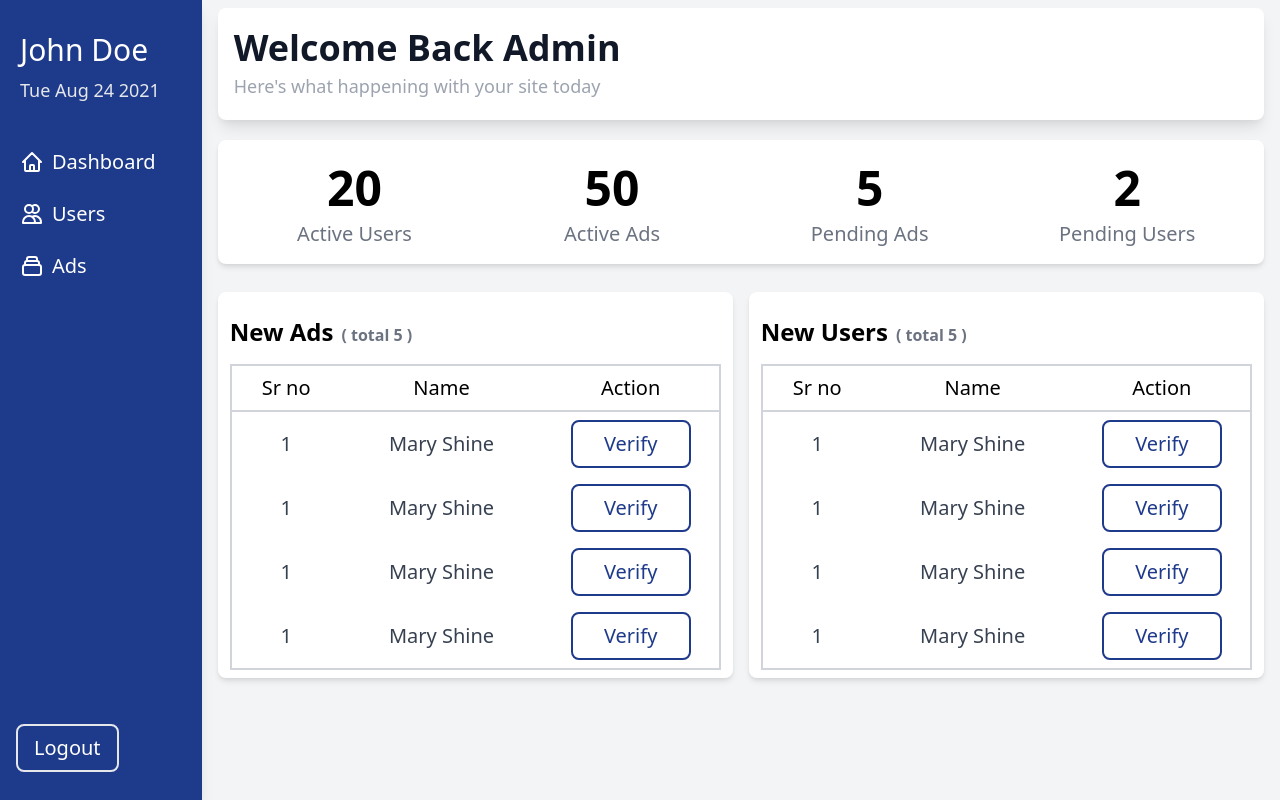
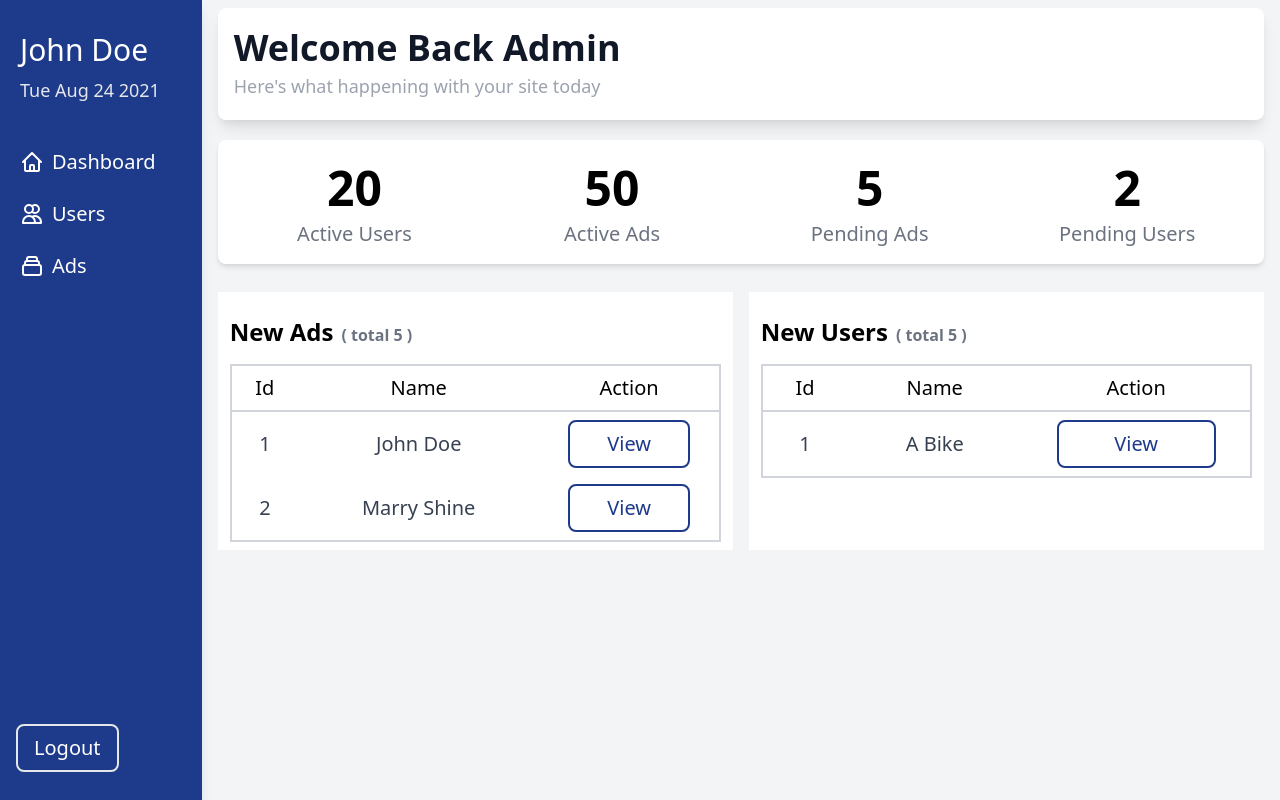
Before and after one commit to saket2001/sem5-admin-side, a Next.js app: page / in a window 1280 px wide. Built offline with nearby package versions, Linux system fonts and the light colour scheme.

Commit message:
updated user page

```diff
--- a/components/Table.js
+++ b/components/Table.js
@@ -2,7 +2,19 @@ import Link from "next/link";
 import React from "react";
 import Button from "./Button";
 
-export default function Table({ heading }) {
+export default function Table({ heading, data }) {
+  const tableContent = data.map((d) => (
+    <div className="table-row hover:bg-gray-200 smooth-trans ">
+      <div className="table-cell text-center p-2">{d.id}</div>
+      <div className="table-cell text-center p-2">{d.name}</div>
+      <div className="table-cell text-center p-2">
+        <Button classes="md:w-3/4 mx-auto text-blue-900 cursor-pointer border-2 hover:bg-blue-900 border-blue-900 hover:text-white smooth-trans">
+          <Link href={d.buttonLink}>{d.buttonText}</Link>
+        </Button>
+      </div>
+    </div>
+  ));
+
   return (
     <div className="card">
       <h2 className="h4 my-2">
@@ -12,50 +24,11 @@ export default function Table({ heading }) {
       <div className="table w-full py-4 px-2 border-collapse border-2 border-gray-300 text-gray-700">
         <div className="table-row-group">
           <div className="table-row border-2 border-gray-300 text-black font-medium">
-            <div className="table-cell text-center p-2 font-medium">Sr no</div>
+            <div className="table-cell text-center p-2 font-medium">Id</div>
             <div className="table-cell text-center p-2 font-medium">Name</div>
             <div className="table-cell text-center p-2 font-medium">Action</div>
           </div>
-
-          <div className="table-row hover:bg-gray-200 smooth-trans ">
-            <div className="table-cell text-center p-2">1</div>
-            <div className="table-cell text-center p-2">Mary Shine</div>
-            <div className="table-cell text-center p-2">
-              <Button classes="md:w-3/4 mx-auto text-blue-900 cursor-pointer border-2 hover:bg-blue-900 border-blue-900 hover:text-white smooth-trans">
-                <Link href="/ads">Verify</Link>
-              </Button>
-            </div>
-          </div>
-
-          <div className="table-row hover:bg-gray-200 smooth-trans ">
-            <div className="table-cell text-center p-2">1</div>
-            <div className="table-cell text-center p-2">Mary Shine</div>
-            <div className="table-cell text-center p-2">
-              <Button classes="md:w-3/4 mx-auto text-blue-900 cursor-pointer border-2 hover:bg-blue-900 border-blue-900 hover:text-white smooth-trans">
-                <Link href="/ads">Verify</Link>
-              </Button>
-            </div>
-          </div>
-
-          <div className="table-row hover:bg-gray-200 smooth-trans ">
-            <div className="table-cell text-center p-2">1</div>
-            <div className="table-cell text-center p-2">Mary Shine</div>
-            <div className="table-cell text-center p-2">
-              <Button classes="md:w-3/4 mx-auto text-blue-900 cursor-pointer border-2 hover:bg-blue-900 border-blue-900 hover:text-white smooth-trans">
-                <Link href="/ads">Verify</Link>
-              </Button>
-            </div>
-          </div>
-
-          <div className="table-row hover:bg-gray-200 smooth-trans ">
-            <div className="table-cell text-center p-2">1</div>
-            <div className="table-cell text-center p-2">Mary Shine</div>
-            <div className="table-cell text-center p-2">
-              <Button classes="md:w-3/4 mx-auto text-blue-900 cursor-pointer border-2 hover:bg-blue-900 border-blue-900 hover:text-white smooth-trans">
-                <Link href="/ads">Verify</Link>
-              </Button>
-            </div>
-          </div>
+          {tableContent}
         </div>
       </div>
     </div>
--- a/pages/index.js
+++ b/pages/index.js
@@ -2,6 +2,30 @@ import Head from "next/head";
 import InfoCard from "../components/InfoCard";
 import Layout from "../components/Layout";
 import Table from "../components/Table";
+
+const tableData1 = [
+  {
+    id: 1,
+    name: "John Doe",
+    buttonText: "View",
+    buttonLink: "/users/1234",
+  },
+  {
+    id: 2,
+    name: "Marry Shine",
+    buttonText: "View",
+    buttonLink: "/users/234",
+  },
+];
+
+const tableData2 = [
+  {
+    id: 1,
+    name: "A Bike",
+    buttonText: "View",
+    buttonLink: "/ads",
+  },
+];
 
 export default function Home() {
   return (
@@ -22,8 +46,8 @@ export default function Home() {
           </div>
           <InfoCard />
           <div className="w-full grid grid-cols-1 mt-4 gap-4 md:grid-cols-2">
-            <Table heading="New Ads" />
-            <Table heading="New Users" />
+            <Table heading="New Ads" data={tableData1} />
+            <Table heading="New Users" data={tableData2} />
           </div>
         </main>
       </Layout>
--- a/pages/users/[userId]/index.js
+++ b/pages/users/[userId]/index.js
@@ -2,6 +2,48 @@ import Head from "next/head";
 import Layout from "../../../components/Layout";
 import Button from "../../../components/Button";
 import FakeInput from "../../../components/FakeInput";
+import Table from "../../../components/Table";
+
+const tableData1 = [
+  {
+    id: 1,
+    name: "A Book",
+    buttonText: "View",
+    buttonLink: "/ads",
+  },
+  {
+    id: 2,
+    name: "A Car",
+    buttonText: "View",
+    buttonLink: "/ads",
+  },
+];
+
+const tableData2 = [
+  {
+    id: 1,
+    name: "A Bike",
+    buttonText: "View",
+    buttonLink: "/ads",
+  },
+];
+
+const userData = {
+  id: 1234,
+  name: "John doe",
+  username: "@JohnD12",
+  email: "Johndoe12@gmail.com",
+  age: 30,
+  contact: "983012141",
+  location: {
+    address:
+      "Lorem ipsum dolor sit amet consectetur adipisicing elit. Quis sunt ducimus ratione amet? Animi sunt corrupti temporibus alias repellendus culpa!",
+    state: "Maharashtra",
+    city: "Mumbai",
+    code: "49932",
+  },
+  status: "Verified User",
+};
 
 export default function userPage() {
   return (
@@ -29,8 +71,10 @@ export default function userPage() {
               />
             </svg>
             <div className="flex flex-col py-2">
-              <p className="text-lg text-gray-400">@JohnD12</p>
-              <h2 className="text-2xl md:text-4xl font-bold">John Doe</h2>
+              <p className="text-lg text-gray-400">{userData.username}</p>
+              <h2 className="text-2xl md:text-4xl font-bold">
+                {userData.name}
+              </h2>
               <div className="w-auto flex flex-row bg-blue-900 px-3 py-1 my-1 rounded-lg">
                 <svg
                   xmlns="http://www.w3.org/2000/svg"
@@ -46,7 +90,7 @@ export default function userPage() {
                     d="M5 13l4 4L19 7"
                   />
                 </svg>
-                <p className="text-white text-md">Verified User</p>
+                <p className="text-white text-md">{userData.status}</p>
               </div>
             </div>
           </div>
@@ -55,18 +99,15 @@ export default function userPage() {
             <h2 className="text-2xl md:text-3xl font-semibold my-1">
               Profile Info
             </h2>
-            <FakeInput label="Name" text="John Doe" />
-            <FakeInput label="Username" text="@JohnD12" />
-            <FakeInput label="Email" text="Johndoe12@gmail.com" />
-            <FakeInput label="Age" text="30" />
-            <FakeInput label="Contact No" text="910201201" />
-            <FakeInput
-              label="Address"
-              text="Lorem ipsum dolor sit amet consectetur adipisicing elit. Quis sunt ducimus ratione amet? Animi sunt corrupti temporibus alias repellendus culpa!"
-            />
-            <FakeInput label="State" text="Maharashtra" />
-            <FakeInput label="City" text="Mumbai" />
-            <FakeInput label="Pin code" text="301011" />
+            <FakeInput label="Name" text={userData.name} />
+            <FakeInput label="Username" text={userData.username} />
+            <FakeInput label="Email" text={userData.email} />
+            <FakeInput label="Age" text={userData.age} />
+            <FakeInput label="Contact No" text={userData.contact} />
+            <FakeInput label="Address" text={userData.location.address} />
+            <FakeInput label="State" text={userData.location.state} />
+            <FakeInput label="City" text={userData.location.city} />
+            <FakeInput label="Pin code" text={userData.location.code} />
             {/* button grp */}
             <div className="flex flex-col md:flex-row my-1 px-2">
               <Button classes="flex flex-row items-center justify-center border-0 bg-blue-900 text-white transform hover:scale-95 smooth-trans md:my-0 my-2 ">
@@ -105,6 +146,20 @@ export default function userPage() {
               </Button>
             </div>
           </div>
+          {/* extra div */}
+          <div className="flex flex-col p-5 my-5 bg-white rounded shadow-md">
+            <Table
+              heading={"Ads Posted By " + userData.name}
+              data={tableData1}
+            />
+          </div>
+          {/* extra div */}
+          <div className="flex flex-col p-5 my-5 bg-white rounded shadow-md">
+            <Table
+              heading={"Posted Bought By " + userData.name}
+              data={tableData2}
+            />
+          </div>
         </main>
       </Layout>
     </div>
--- a/styles/globals.css
+++ b/styles/globals.css
@@ -15,7 +15,7 @@
 }
 
 .card {
-    @apply flex flex-col bg-white rounded-lg text-xl p-2 px-3 shadow-md;
+    @apply flex flex-col bg-white text-xl p-2 px-3;
 }
 
 .smooth-trans {
```
